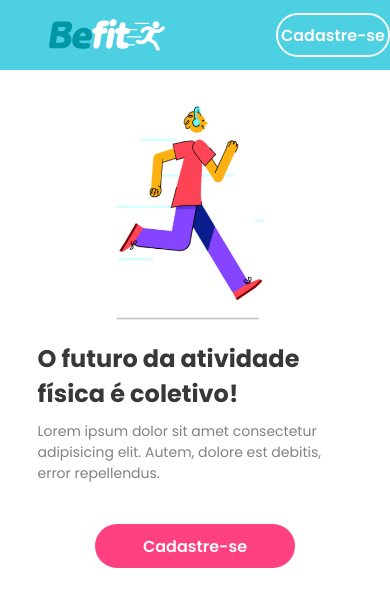
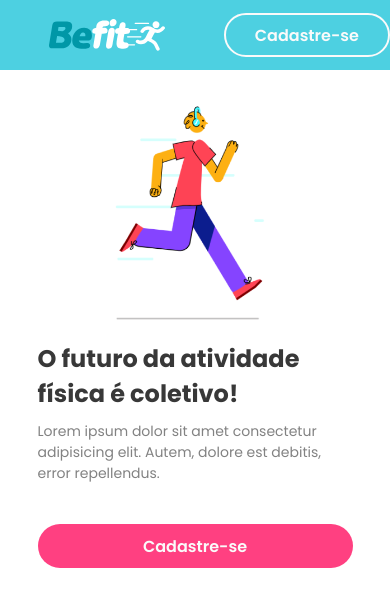
Before and after one commit to luisabfs/befit-web, a React (Create React App) app: page / in a window 390 px wide. Shown: the top 606 px of the page. Built offline with nearby package versions, Linux system fonts and the light colour scheme; the HTML template or start-up script is replaced by a standard one.

Commit message:
refactor: update button responsive width behavior

```diff
--- a/src/components/button/styles.js
+++ b/src/components/button/styles.js
@@ -13,4 +13,8 @@ export const BaseButton = styled.button`
   margin-top:  ${({outlined}) => outlined ? '0px' : '40px'};
   border: ${({outlined}) => outlined ? '2px solid' : 'none'};
   background-color: ${({outlined}) => outlined ? 'transparent' : colors.accent};
+
+  @media(max-width: 551.98px) {
+    width: 100%;
+  }
 `;
```
